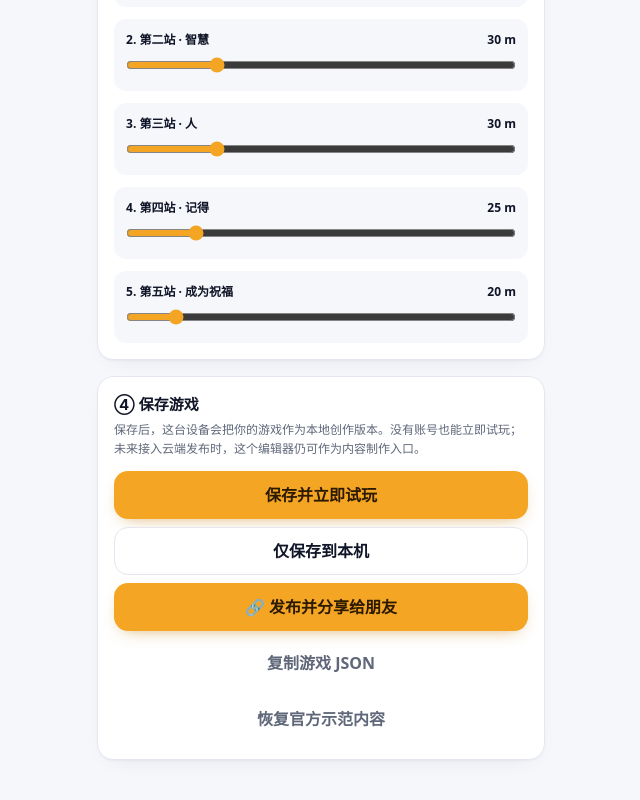
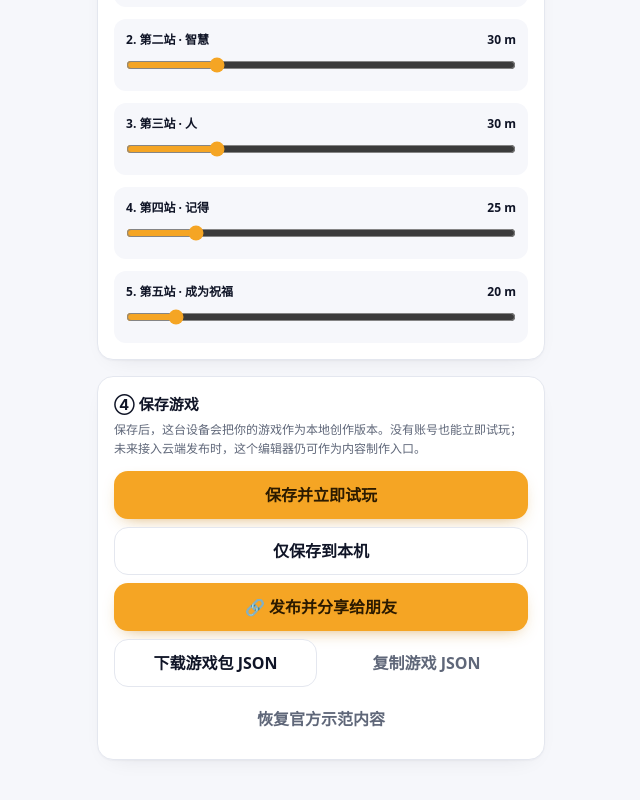
Before and after one commit to zemeiyu2-lgtm/mos-scene-hunt, a Next.js app: page /design in a window 1280 px wide. Shown: the part 3534-4334 px from the top of the page, without its empty margins (319-959 px from the left). Built offline with nearby package versions, Linux system fonts and the light colour scheme; no server answers.

Commit message:
Add downloadable JSON export for game packs

```diff
--- a/app/design/page.tsx
+++ b/app/design/page.tsx
@@ -460,7 +460,22 @@ export default function DesignPage() {
 
   const copyJson = async () => {
     await navigator.clipboard.writeText(JSON.stringify(working, null, 2));
-    setSaved(true);
+    setImportMessage("游戏 JSON 已复制到剪贴板。");
+  };
+
+  const downloadJson = () => {
+    const payload = JSON.stringify(working, null, 2);
+    const blob = new Blob([payload], { type: "application/json;charset=utf-8" });
+    const url = URL.createObjectURL(blob);
+    const anchor = document.createElement("a");
+    const safeName = (working.title || "mos-scene-hunt-game").replace(/[\\/:*?\"<>|]/g, "-").slice(0, 80);
+    anchor.href = url;
+    anchor.download = `${safeName}.json`;
+    document.body.appendChild(anchor);
+    anchor.click();
+    anchor.remove();
+    URL.revokeObjectURL(url);
+    setImportMessage("已导出 JSON 文件。请将它保存在电脑或备份位置；文件仍包含游戏包内嵌的媒体资源。");
   };
 
   return (
@@ -920,7 +935,10 @@ export default function DesignPage() {
             </div>
           ) : null}
           {shareMessage ? <p className="text-center text-[11.5px] text-[var(--muted)]">{shareMessage}</p> : null}
-          <button type="button" className="btn btn-ghost btn-block" onClick={copyJson}>复制游戏 JSON</button>
+          <div className="grid grid-cols-2 gap-2">
+            <button type="button" className="btn btn-secondary btn-block" onClick={downloadJson}>下载游戏包 JSON</button>
+            <button type="button" className="btn btn-ghost btn-block" onClick={copyJson}>复制游戏 JSON</button>
+          </div>
           <button type="button" className="btn btn-ghost btn-block text-red-700" onClick={resetOfficial}>恢复官方示范内容</button>
         </div>
       </section>
```
